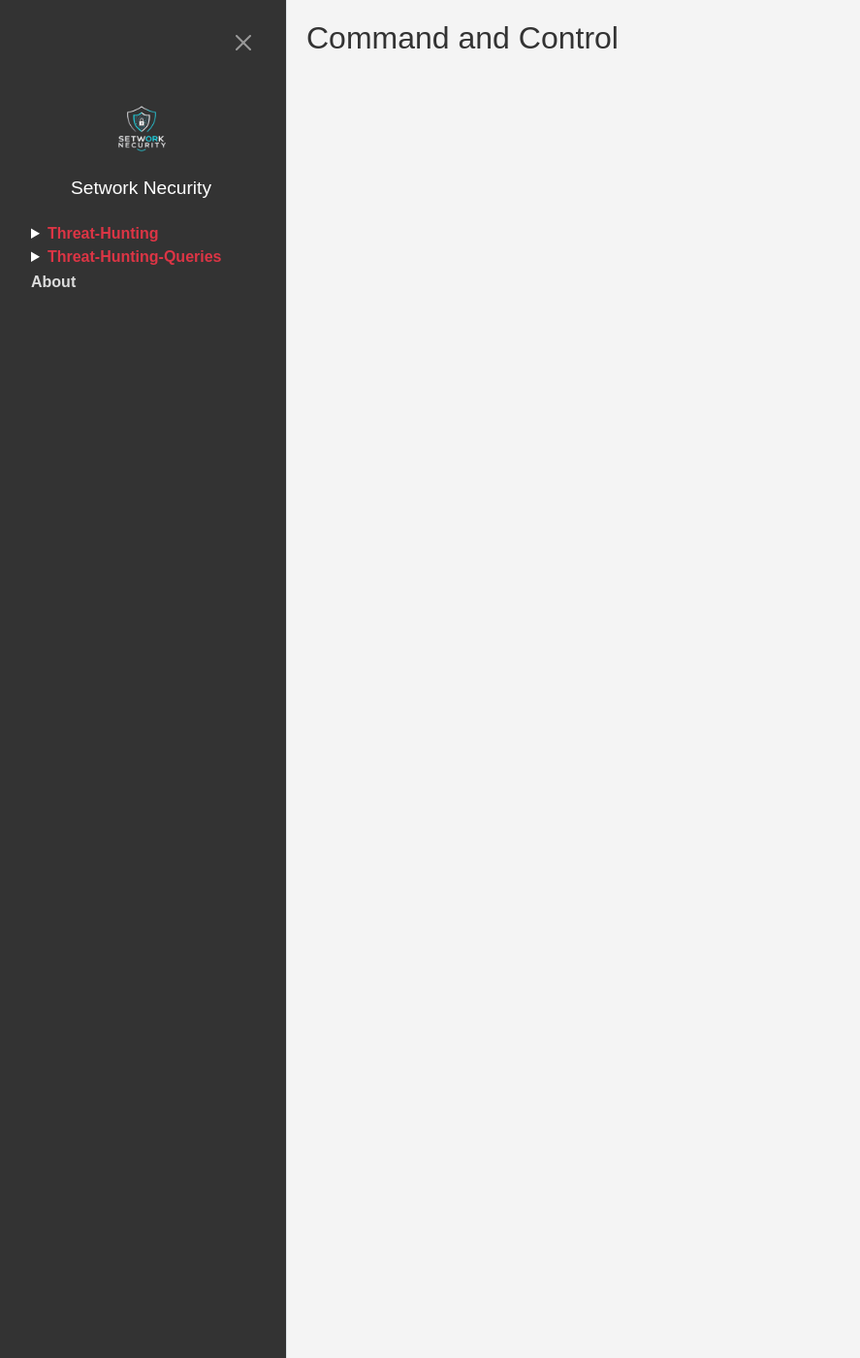
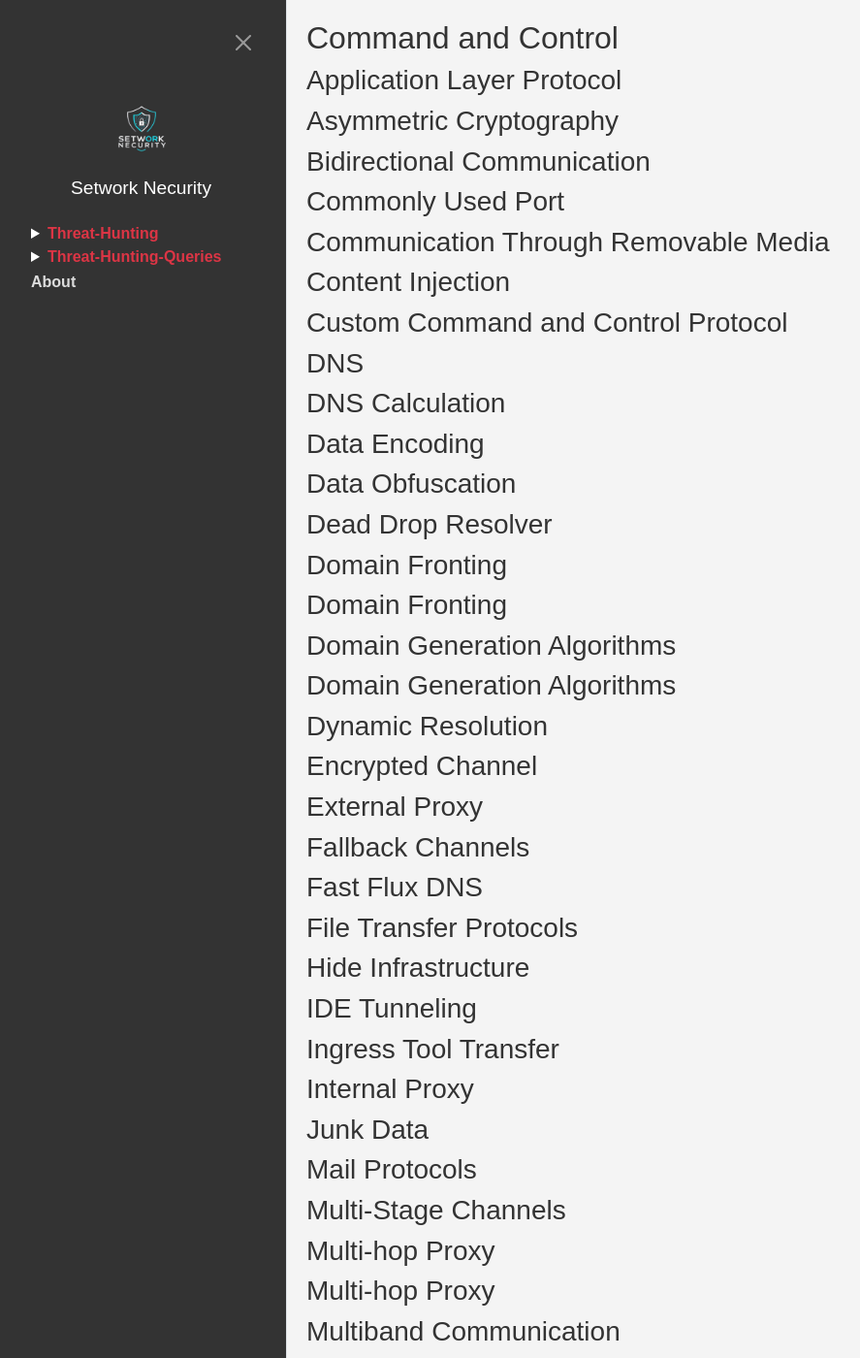
Before and after one commit to pbmundas/library, a Jekyll site: the page built from _posts/2025-08-19-Threat-Hunting-Queries-for-mitre-techniques-command-and-control.md, in a window 1280 px wide and 1400 px high. Shown: the whole window at 97% size, without its empty margins (4-891 px from the left). Built offline with Jekyll 4.4.1, drawn with Linux system fonts in a browser that asks for light colours; comment, search, counter and statistics services are not loaded; some of the changed text lies outside the part shown.

Commit message:
Update 2025-08-19-Threat-Hunting-Queries-for-mitre-techniques-command-and-control.md

```diff
--- a/_posts/2025-08-19-Threat-Hunting-Queries-for-mitre-techniques-command-and-control.md
+++ b/_posts/2025-08-19-Threat-Hunting-Queries-for-mitre-techniques-command-and-control.md
@@ -5,3 +5,111 @@ category: Threat-Hunting-Queries  # This becomes a main topic in sidebar
 ---
 
 ## Command and Control
+
+### Application Layer Protocol
+
+### Asymmetric Cryptography
+
+### Bidirectional Communication
+
+### Commonly Used Port
+
+### Communication Through Removable Media
+
+### Content Injection
+
+### Custom Command and Control Protocol
+
+### DNS
+
+### DNS Calculation
+
+### Data Encoding
+
+### Data Obfuscation
+
+### Dead Drop Resolver
+
+### Domain Fronting
+
+### Domain Fronting
+
+### Domain Generation Algorithms
+
+### Domain Generation Algorithms
+
+### Dynamic Resolution
+
+### Encrypted Channel
+
+### External Proxy
+
+### Fallback Channels
+
+### Fast Flux DNS
+
+### File Transfer Protocols
+
+### Hide Infrastructure
+
+### IDE Tunneling
+
+### Ingress Tool Transfer
+
+### Internal Proxy
+
+### Junk Data
+
+### Mail Protocols
+
+### Multi-Stage Channels
+
+### Multi-hop Proxy
+
+### Multi-hop Proxy
+
+### Multiband Communication
+
+### Multilayer Encryption
+
+### Non-Application Layer Protocol
+
+### Non-Standard Encoding
+
+### Non-Standard Port
+
+### One-Way Communication
+
+### Port Knocking
+
+### Protocol Tunneling
+
+### Protocol or Service Impersonation
+
+### Proxy
+
+### Publish/Subscribe Protocols
+
+### Remote Access Hardware
+
+### Remote Access Tools
+
+### Remote Desktop Software
+
+### Socket Filters
+
+### Standard Cryptographic Protocol
+
+### Standard Encoding
+
+### Steganography
+
+### Symmetric Cryptography
+
+### Traffic Signaling
+
+### Uncommonly Used Port
+
+### Web Protocols
+
+### Web Service
```
